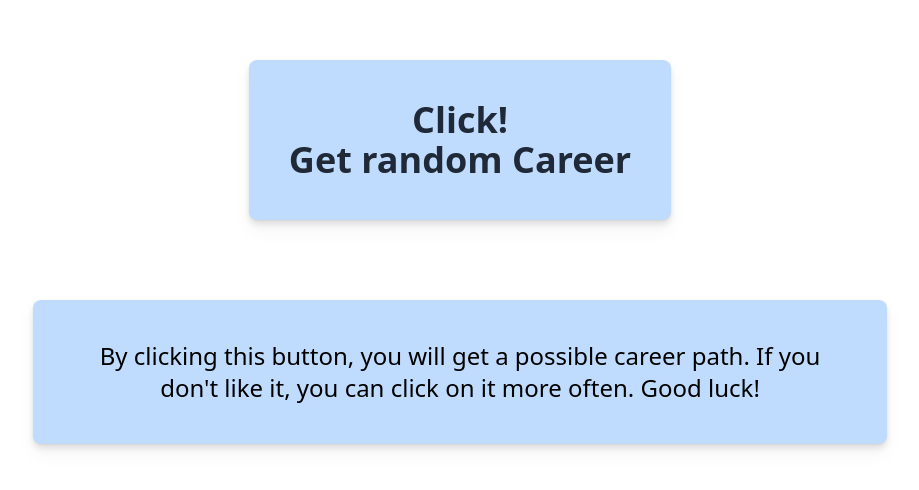
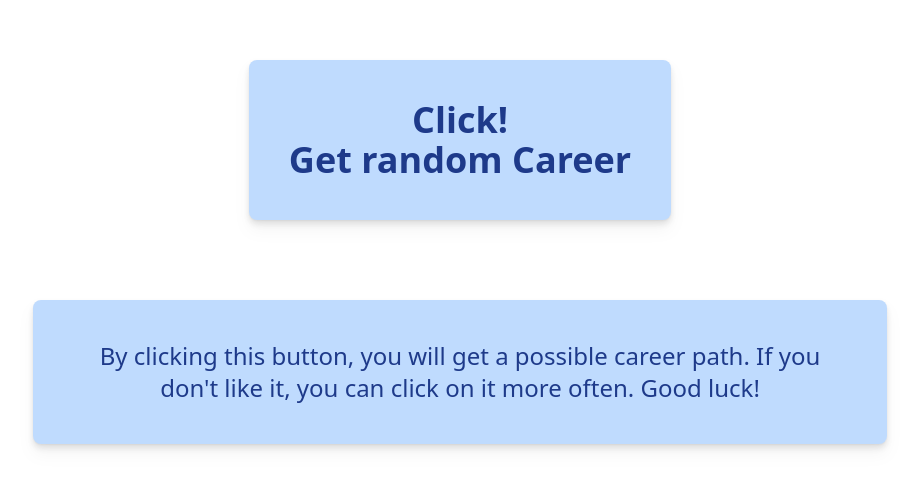
Before and after one commit to richardkrikler/WEBT_M4_Career-Roller, a website: page src/index.html in a window 1280 px wide. Shown: the part 148-638 px from the top of the page, without its empty margins (180-1099 px from the left). Drawn offline with Linux system fonts and the light colour scheme.

Commit message:
added SASS for background and text styling

```diff
--- a/package.json
+++ b/package.json
@@ -1,5 +1,8 @@
 {
   "devDependencies": {
     "tailwindcss": "^3.0.16"
+  },
+  "dependencies": {
+    "sass": "^1.49.0"
   }
 }
--- a/src/index.html
+++ b/src/index.html
@@ -5,19 +5,20 @@
     <title>Career-Roller</title>
     <meta name="viewport" content="width=device-width, initial-scale=1.0">
     <link href="/dist/output.css" rel="stylesheet">
+    <link href="style.css" rel="stylesheet">
 </head>
 <body>
 
 <div id="outerDiv" class="h-screen flex justify-center items-center flex-col">
     <button type="button" id="randomBt"
-            class="font-bold bg-blue-200 rounded-lg p-10 drop-shadow-lg text-4xl my-10 mx-10
+            class="font-bold rounded-lg p-10 drop-shadow-lg text-4xl my-10 mx-10
             shadow-sm hover:scale-110 ease-in duration-200">
-        <div class="text-gray-800">Click!</div>
-        <div class="text-gray-800">Get random Career</div>
+        <div class="text-blue-900">Click!</div>
+        <div class="text-blue-900">Get random Career</div>
     </button>
 
     <div id="careerDiv"
-         class="invisible bg-blue-200 rounded-lg drop-shadow-lg sm:w-2/3 w-11/12 m-5 my-10 mb-20 p-10 shadow-sm">
+         class="invisible rounded-lg drop-shadow-lg sm:w-2/3 w-11/12 m-5 my-10 mb-20 p-10 shadow-sm">
         <h1 id="careerTitle" class="text-5xl font-bold mb-8">Titel</h1>
 
         <div class="text-2xl">
@@ -36,7 +37,7 @@
         </div>
     </div>
 
-    <div id="explanationDiv" class="bg-blue-200 rounded-lg drop-shadow-lg sm:w-2/3 w-11/12 m-5 my-10 p-10
+    <div id="explanationDiv" class="rounded-lg drop-shadow-lg sm:w-2/3 w-11/12 m-5 my-10 p-10
             shadow-sm text-center">
         <span class="text-2xl">
             By clicking this button, you will get a possible career path. If you don't like it, you can click on it more often. Good luck!
@@ -45,7 +46,7 @@
 </div>
 
 <div id="loadingOverlay" class="invisible h-screen flex justify-center items-center flex-col bg-blue-200 opacity-50">
-    <svg class="animate-spin -ml-1 mr-3 h-20 w-20 text-white" xmlns="http://www.w3.org/2000/svg" fill="none"
+    <svg class="animate-spin -ml-1 mr-3 h-20 w-20" xmlns="http://www.w3.org/2000/svg" fill="none"
          viewBox="0 0 24 24">
         <circle class="opacity-25" cx="12" cy="12" r="10" stroke="currentColor" stroke-width="4"></circle>
         <path class="opacity-75" fill="currentColor"
--- /dev/null
+++ b/src/style.sass
@@ -0,0 +1,10 @@
+$blue-bg: rgb(191 219 254)
+$text-color: rgb(30 58 138)
+
+
+#outerDiv, #loadingOverlay svg
+  color: $text-color
+
+#outerDiv
+  #randomBt, #careerDiv, #explanationDiv, #loadingOverlay, #innerDiv
+    background-color: $blue-bg
```
Also changed, not shown: src/404.html (+3 -2 lines), README.md, dist/output.css, src/style.css (added), 2 other files.
